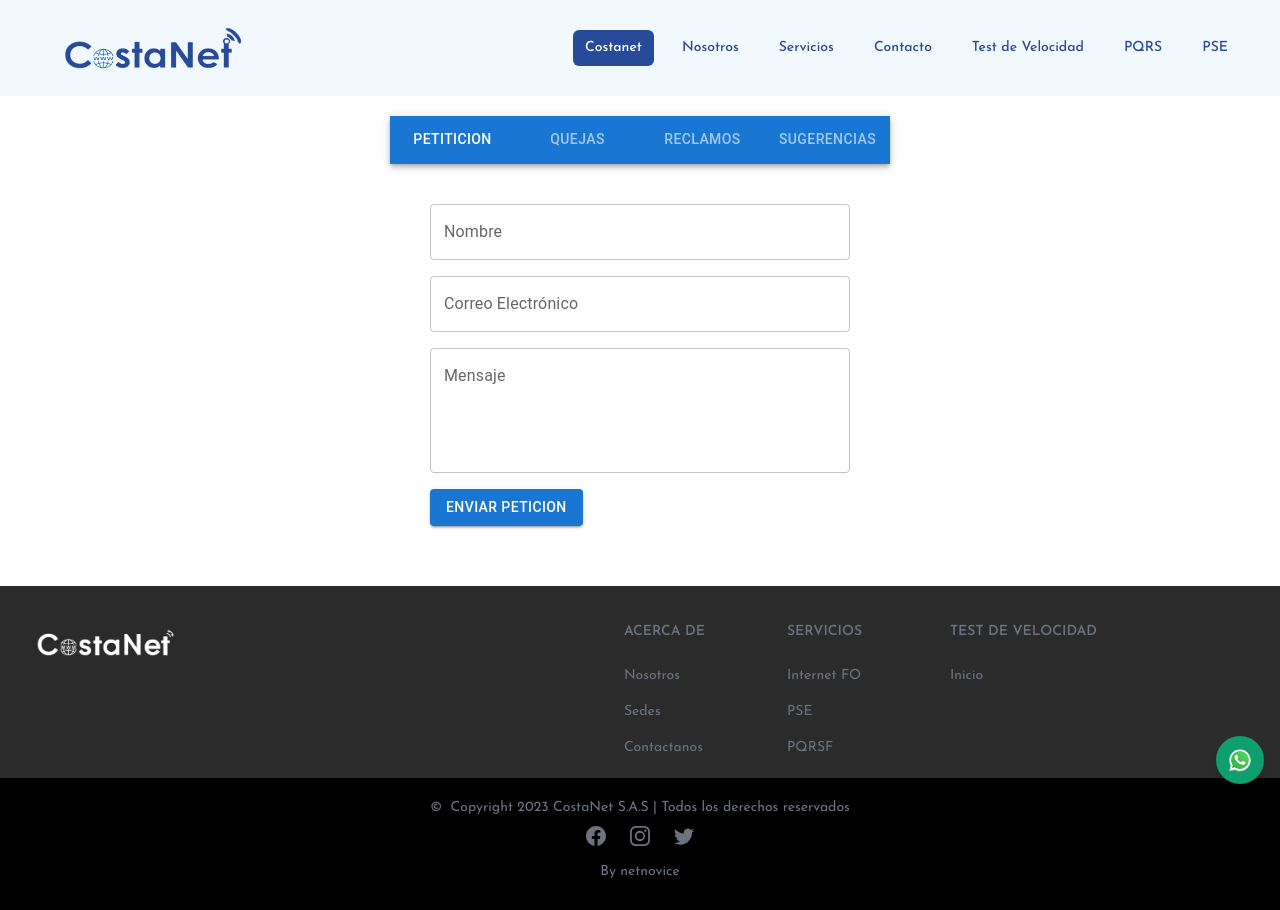
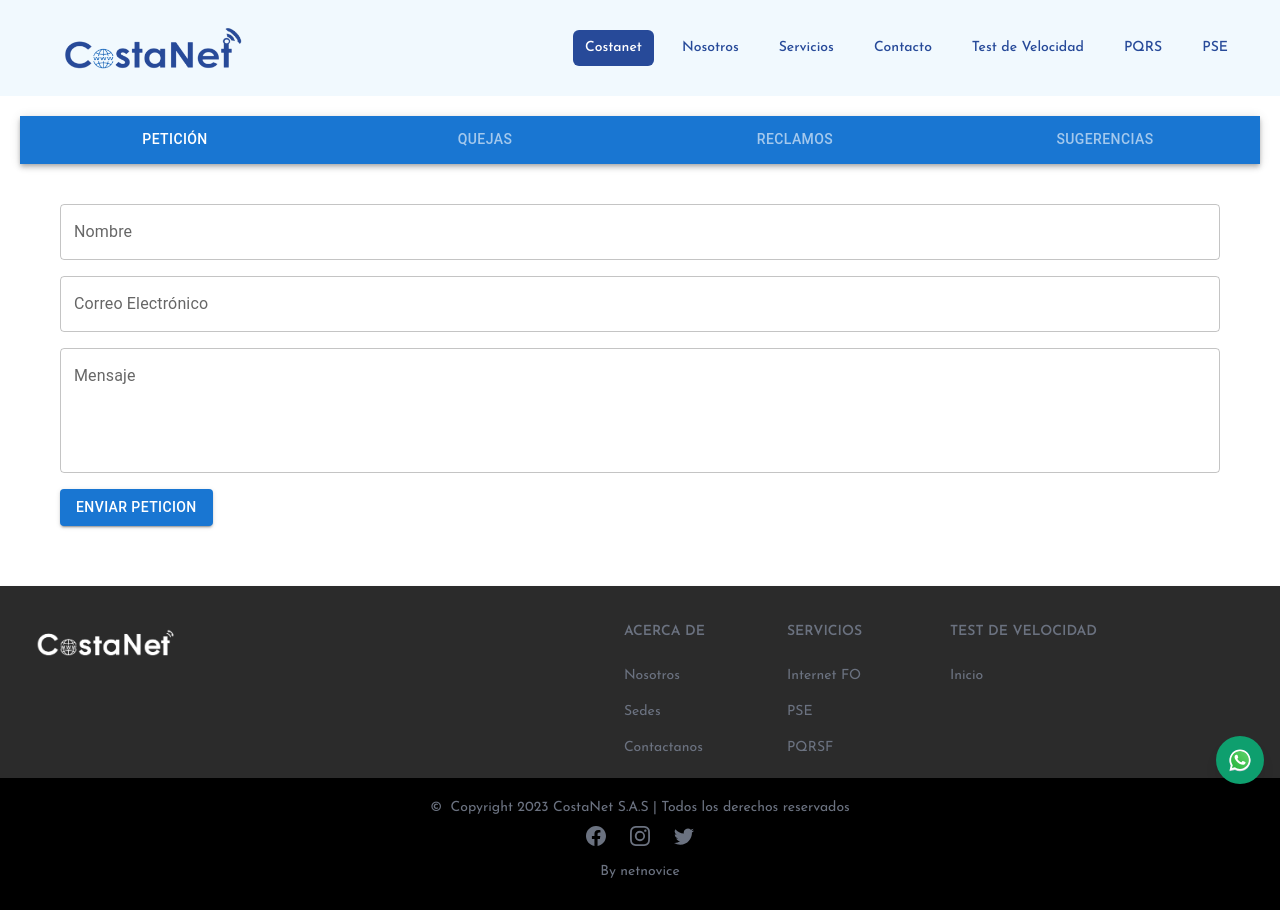
Before and after one commit to labs-company/costanet, a Next.js app: page /pqrs in a window 1280 px wide. Built offline with nearby package versions, Linux system fonts and the light colour scheme.

Commit message:
fix: Formularios reponsive (#84)

```diff
--- a/components/TabsPqrs.tsx
+++ b/components/TabsPqrs.tsx
@@ -1,14 +1,13 @@
 "use client";
 
 import React from "react";
-import { useTheme, Theme } from "@mui/material/styles";
+import { useTheme, Theme, useMediaQuery } from "@mui/material";
 import AppBar from "@mui/material/AppBar";
 import Tabs from "@mui/material/Tabs";
 import Tab from "@mui/material/Tab";
 import Typography from "@mui/material/Typography";
 import Box from "@mui/material/Box";
 import dynamic from "next/dynamic";
-import { Container } from "@mui/material";
 
 const Peticiones = dynamic(() => import("./PeticionesPqrs"), {
   ssr: false,
@@ -60,6 +59,8 @@ function a11yProps(index: number) {
 
 export default function FullWidthTabs() {
   const theme: Theme = useTheme();
+  const isMobile = useMediaQuery(theme.breakpoints.down("sm"));
+
   const [value, setValue] = React.useState<number>(0);
 
   const handleChange = (event: React.SyntheticEvent, newValue: number) => {
@@ -67,17 +68,18 @@ export default function FullWidthTabs() {
   };
 
   return (
-    <Box sx={{ bgcolor: "background.paper", width: 500 }}>
+    <Box sx={{ bgcolor: "background.paper", width: "100%" }}>
       <AppBar position="static">
         <Tabs
           value={value}
           onChange={handleChange}
           indicatorColor="primary"
           textColor="inherit"
-          variant="fullWidth"
+          variant={isMobile ? "scrollable" : "fullWidth"}
+          // scrollButtons={isMobile ? "auto" : "off"}
           aria-label="full width tabs example"
         >
-          <Tab label="Petiticion" {...a11yProps(0)} />
+          <Tab label="Petición" {...a11yProps(0)} />
           <Tab label="Quejas" {...a11yProps(1)} />
           <Tab label="Reclamos" {...a11yProps(2)} />
           <Tab label="Sugerencias" {...a11yProps(3)} />
```
